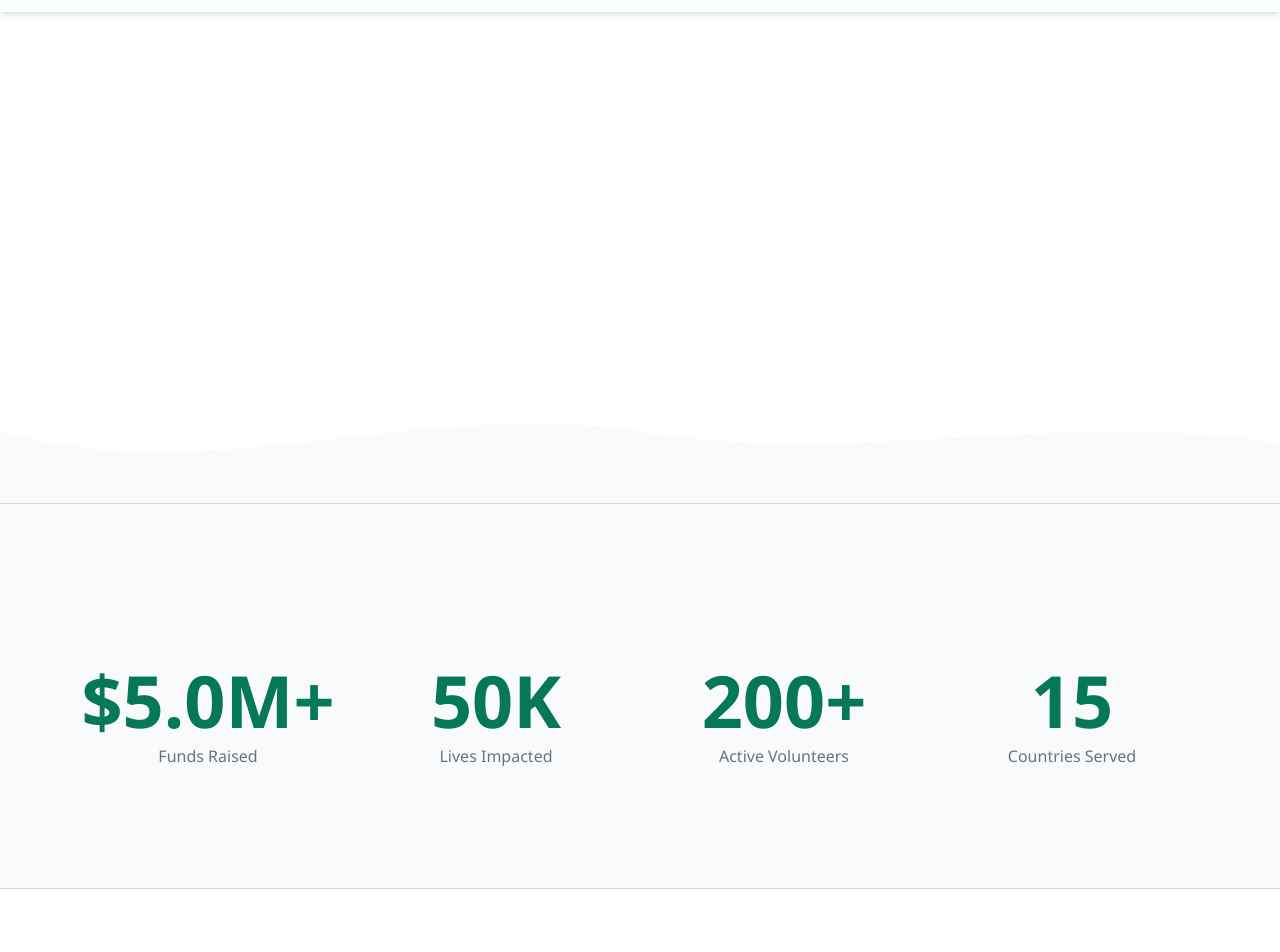
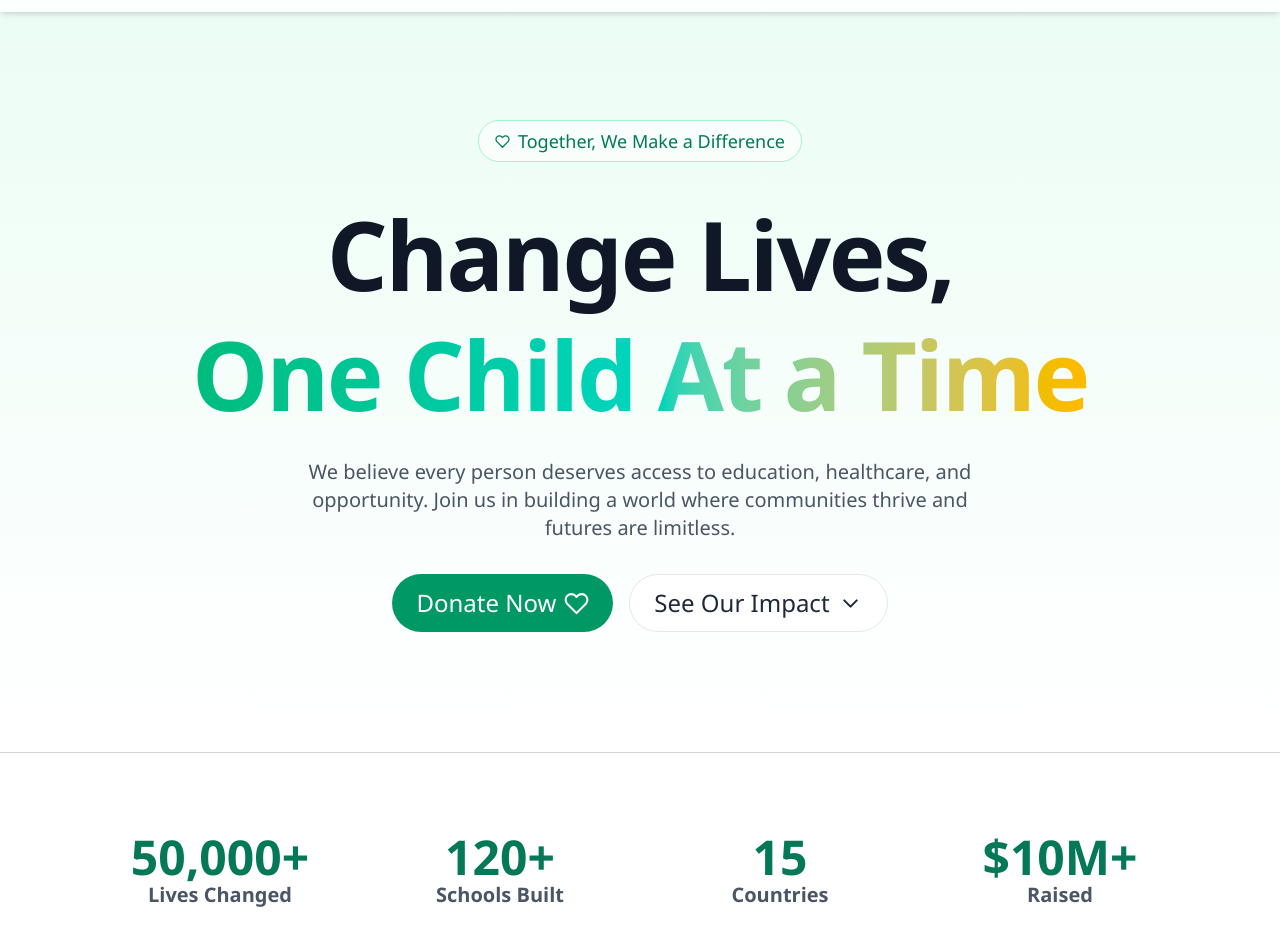
Before and after one commit to Victoryruro/Better-Lives, a React (Vite) app: page / in a window 1280 px wide. Shown: the part 100-1052 px from the top of the page. Built offline with nearby package versions, Linux system fonts and the light colour scheme.

Commit message:
Finished Homepage

```diff
--- /dev/null
+++ b/src/Components/HomepageComponents/Heropage.jsx
@@ -0,0 +1,77 @@
+import {  FiChevronDown, FiHeart } from "react-icons/fi";
+import { useEffect, useState } from "react";
+
+
+const words = ["One Story At a Time", "One Family At a Time", "One Child At a Time", "One Community At a Time"];
+
+export default function Hero() {
+  const [index, setIndex] = useState(0);
+
+  useEffect(() => {
+    const interval = setInterval(() => {
+      setIndex((prev) => (prev + 1) % words.length);
+    }, 3000);
+    return () => clearInterval(interval);
+  }, []);
+
+  return (
+    <section id="home" className="relative bg-gradient-to-b from-emerald-50 to-white dark:from-gray-900 dark:to-gray-900 px-6 py-30 text-center overflow-hidden border-b border-b-gray-300 dark:border-b-gray-950">
+      {/* Badge */}
+      <div className="inline-flex items-center gap-2 px-4 py-1.5 rounded-full border border-emerald-200 dark:border-emerald-800 bg-white/60 dark:bg-white/5 text-emerald-700 dark:text-emerald-300 text-lg mb-8">
+        <FiHeart size={15} />
+        Together, We Make a Difference
+      </div>
+
+      {/* Heading */}
+      <h1 className="text-6xl md:text-8xl font-bold tracking-tight text-gray-900 dark:text-white leading-tight">
+        Change Lives,
+        <br />
+        {" "}
+        <span
+          key={index}
+          className="fade-swap inline-block bg-gradient-to-r from-emerald-500 via-teal-400 to-amber-400 bg-clip-text text-transparent"
+          style={{ WebkitBackgroundClip: "text" }}
+        >
+          {words[index]}
+        </span>{" "}
+
+      </h1>
+
+      {/* Subtext */}
+      <p className="lg:max-w-3/5 mx-auto mt-6 text-gray-600 dark:text-gray-300 text-xl text-pretty">
+        We believe every person deserves access to education, healthcare, and <br />
+        opportunity. Join us in building a world where communities thrive and <br />
+        futures are limitless.
+      </p>
+
+      {/* CTAs */}
+      <div className="flex flex-wrap justify-center gap-4 mt-8 text-2xl">
+        <button className="flex items-center gap-2 bg-emerald-600 hover:bg-emerald-700 text-white font-medium px-6 py-3 rounded-full transition-colors">
+          Donate Now
+          <FiHeart size={25} />
+        </button>
+        <button className="flex items-center gap-2 bg-white dark:bg-gray-800 border border-gray-200 dark:border-gray-700 text-gray-800 dark:text-gray-100 font-medium px-6 py-3 rounded-full hover:bg-gray-50 dark:hover:bg-gray-700 transition-colors">
+          See Our Impact
+          <FiChevronDown size={25} />
+        </button>
+      </div>
+
+      <style>{`
+        @keyframes fadeSwap {
+          0% { opacity: 0; transform: translateY(8px); }
+          15% { opacity: 1; transform: translateY(0); }
+          85% { opacity: 1; transform: translateY(0); }
+          100% { opacity: 0; transform: translateY(-8px); }
+        }
+        .fade-swap {
+          animation: fadeSwap 3s ease-in-out;
+        }
+        @media (prefers-reduced-motion: reduce) {
+          .fade-swap {
+            animation: none;
+          }
+        }
+      `}</style>
+    </section>
+  );
+}
--- a/src/Components/HomepageComponents/Impact.jsx
+++ b/src/Components/HomepageComponents/Impact.jsx
@@ -4,7 +4,7 @@ import CampaignProgress from './ProgressBar'
 const Impact = () => {
   return (
     <>
-        <section className='bg-white dark:bg-gray-900! pt-20 pb-20'>
+        <section id='impact' className='bg-white dark:bg-gray-900! pt-20 pb-20'>
             <span className="inline-block bg-indigo-100 dark:bg-primary-50! text-primary-50 dark:text-primary-400! text-lg font-semibold px-4 py-1.5 rounded-full mb-4">
                 Our Impact
             </span>
--- a/src/Components/HomepageComponents/Mission.jsx
+++ b/src/Components/HomepageComponents/Mission.jsx
@@ -5,7 +5,7 @@ import {Programs} from './Programs'
 const Mission = () => {
   return (
     <>
-        <section className="w-full grid grid-cols-1 lg:grid-cols-2  py-24 px-10 pt-32 pb-32 bg-[#ffffff] dark:bg-[#030712]! items-center gap-10">
+        <section id='mission' className="w-full grid grid-cols-1 lg:grid-cols-2  py-24 px-10 pt-32 pb-32 bg-[#ffffff] dark:bg-[#030712]! items-center gap-10">
             <div className=" mx-auto p-4">
                 <h2 className="text-lg md:text-lg w-3/12 font-medium  text-[#4f46e5]! rounded-full bg-[#e0e7ff]  leading-tight p-2 m-2">
                     Our Mission
--- a/src/Components/HomepageComponents/ProgressBar.jsx
+++ b/src/Components/HomepageComponents/ProgressBar.jsx
@@ -1,4 +1,4 @@
-import { useEffect, useState } from "react";
+import { useEffect, useRef, useState } from "react";
 
 const campaigns = [
   { name: "Clean Water Initiative",
@@ -17,15 +17,25 @@ const campaigns = [
 
 function ProgressBar({ name, percent, goal }) {
   const [width, setWidth] = useState(0);
+  const progressBarRef = useRef(null);
 
   useEffect(() => {
-    // Start at 0, then animate to target percent on next tick
-    const timeout = setTimeout(() => setWidth(percent), 100);
-    return () => clearTimeout(timeout);
+    const observer = new IntersectionObserver(
+      ([entry]) => {
+        if (entry.isIntersecting) {
+          setWidth(percent);
+          observer.disconnect();
+        }
+      },
+      { threshold: 0.2 }
+    );
+
+    observer.observe(progressBarRef.current);
+    return () => observer.disconnect();
   }, [percent]);
 
   return (
-    <div className="mb-6">
+    <div ref={progressBarRef} className="mb-6">
       <div className="flex justify-between items-center mb-2">
         <span className="text-gray-800 dark:text-gray-100 text-2xl font-medium">
           {name}
--- a/src/Components/HomepageComponents/Testimonial.jsx
+++ b/src/Components/HomepageComponents/Testimonial.jsx
@@ -82,7 +82,7 @@ export default function Testimonials() {
   const goNext = () => setIndex((i) => Math.min(i + 1, maxIndex))
 
   return (
-    <section className="w-full py-16 px-6 bg-[#f9fafb] dark:bg-gray-950!">
+    <section id='testimonial' className="w-full py-16 px-6 bg-[#f9fafb] dark:bg-gray-950! ">
       <div className="p-10 mx-auto text-center">
         <span className="inline-block bg-indigo-100 dark:bg-primary-50! text-primary-50 dark:text-primary-400! text-lg font-semibold px-4 py-1.5 rounded-full mb-4">
           Testimonials
--- a/src/Components/Statistics.jsx
+++ b/src/Components/Statistics.jsx
@@ -84,14 +84,14 @@ export function WaveDivider() {
   return (
     <div className="relative w-full overflow-hidden leading-none shrink-0">
       <svg
-        className="w-full h-30 block bg-white border-b border-b-gray-300 "
+        className="w-full h-30 block bg-white dark:bg-gray-900 border-b border-b-gray-300 dark:border-b-gray-800 "
         viewBox="0 0 1440 100"
         preserveAspectRatio="none"
         xmlns="http://www.w3.org/2000/svg"
       >
         <path
           d="M0,40 C240,90 480,10 720,40 C960,70 1200,20 1440,50 L1440,100 L0,100 Z"
-          className="fill-gray-50 mb-20"
+          className="fill-gray-50 dark:fill-gray-800 mb-20"
         />
       </svg>
     </div>
--- a/src/Pages/Home.jsx
+++ b/src/Pages/Home.jsx
@@ -6,17 +6,40 @@ import Testimonials from '../Components/HomepageComponents/Testimonial'
 import GetInvolved from '../Components/HomepageComponents/GetInvolved'
 import Impact from '../Components/HomepageComponents/Impact'
 import StatsRow, { WaveDivider } from '../Components/Statistics'
+import Hero from '../Components/HomepageComponents/Heropage'
+import HeroImage from '../assets/HeroImage.jpg'
+import { useLocation } from 'react-router-dom'
+import { useEffect } from "react";
 
 const Home = () => {
+    const { hash } = useLocation();
+
+    useEffect(() => {
+      if (hash) {
+        const el = document.querySelector(hash);
+        if (el) el.scrollIntoView({ behavior: "smooth" });
+      }
+    }, [hash]);
   return (
     <>
         <div className='bg-[#f9f9f9] dark:bg-[#0e0e0e] mt-25 pb-10'>
-            <div className='bg-white h-96'>
+            <Hero id="home"/>
+            <div className='bg-white dark:bg-gray-900 h-fit '>
+              <div className='grid grid-cols-2 lg:grid-cols-4 text-3xl md:text-5xl p-20 text-primary-50 font-bold'>
+                <p>50,000+ <span className='text-xl text-gray-600 block'>Lives Changed</span>  </p>
+                <p>120+  <span className='text-xl text-gray-600 block'>Schools Built</span> </p>
+                <p>15  <span className='text-xl text-gray-600 block'>Countries</span> </p>
+                <p>$10M+ <span className='text-xl text-gray-600 block'>Raised</span></p>
+              </div>
+              <div className='w-full flex items-center justify-center '>
+                <img src={HeroImage} alt="hero image"  className='w-9/12 border border-gray-500 rounded-xl h-[42rem] shadow-2xl shadow-primary-50 ' />
+              </div>
+
 
             </div>
             <WaveDivider/>
             <StatsRow/>
-            <Mission/>
+            <Mission id="mission"/>
             <Program/>
             <Impact/>
             <Testimonials/>
```
Also changed, not shown: src/Pages/Navbar.jsx (+8 -8 lines), src/assets/HeroImage.jpg (added).
